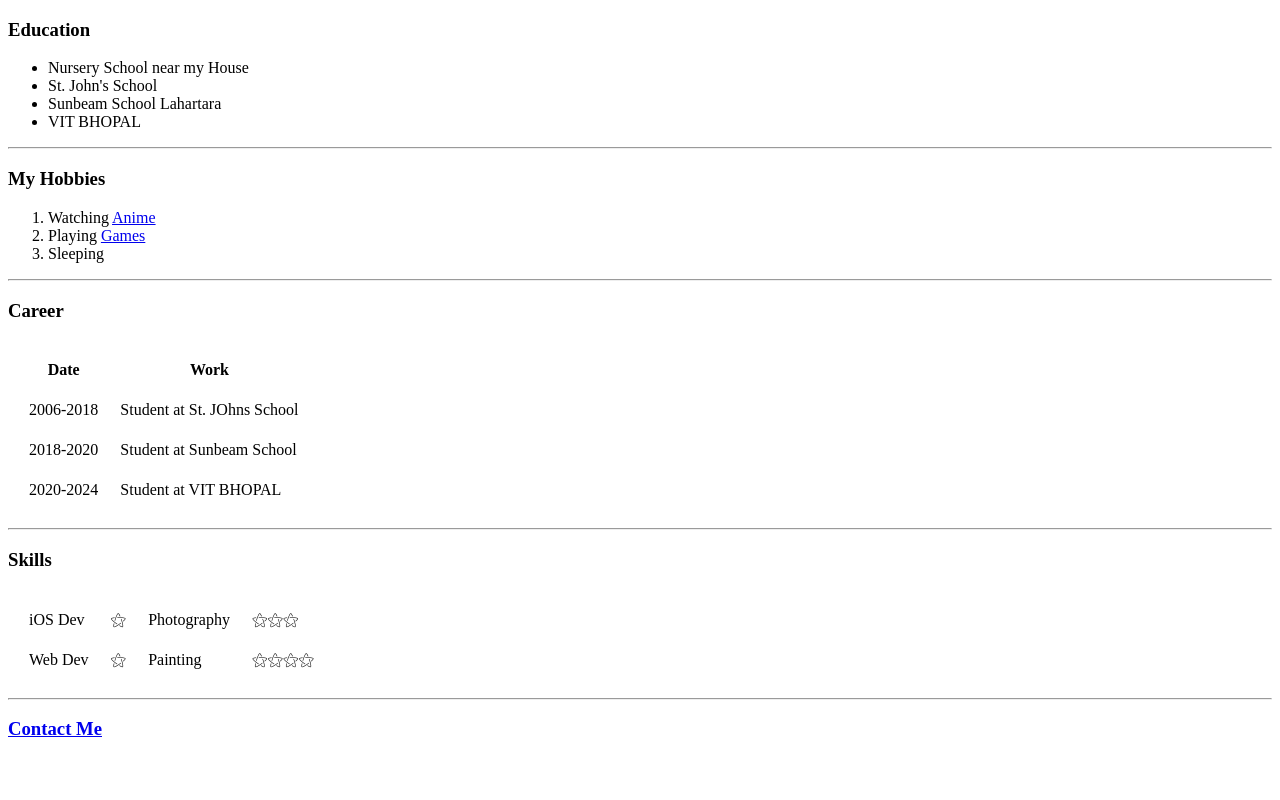
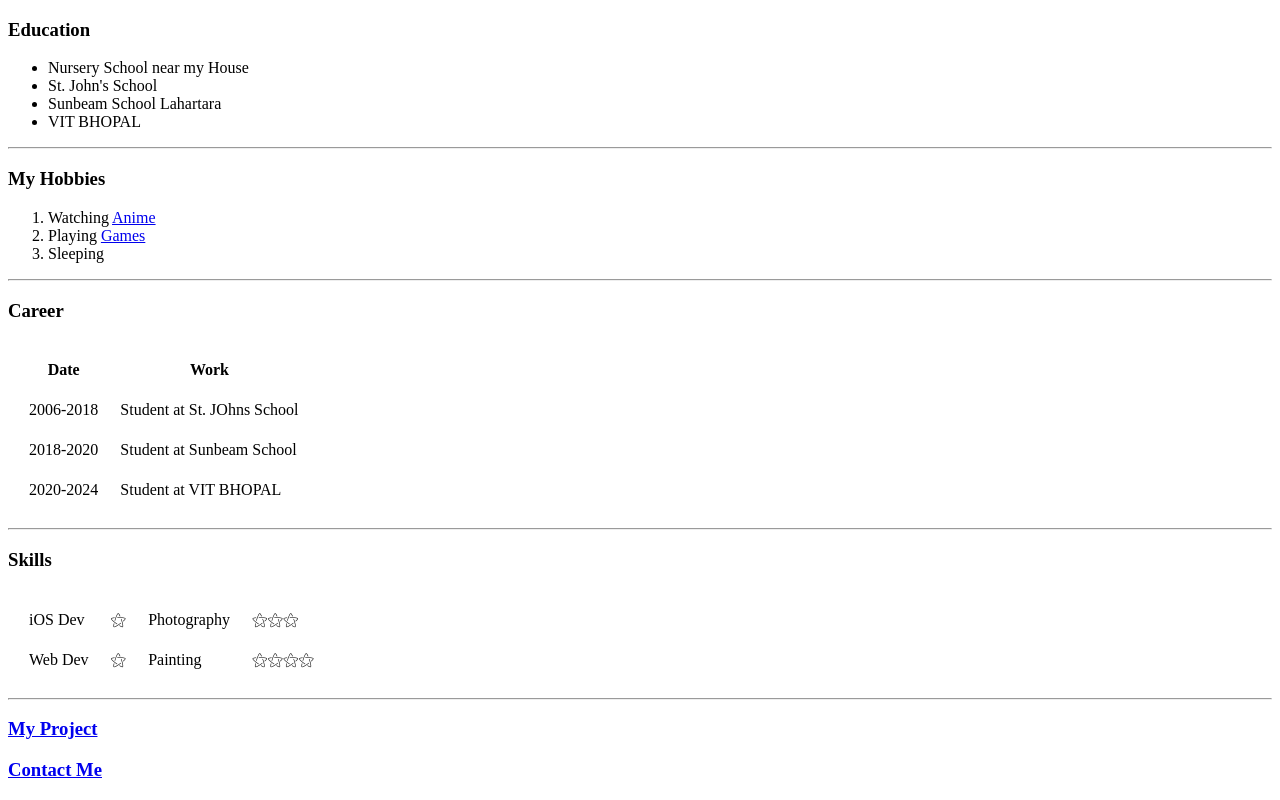
Before and after one commit to Dark8203/cv, a plain HTML site: page index.html in a window 1280 px wide. Shown: the part 427-1227 px from the top of the page. Before the commit the page ends 1186 px from the top, so only its background shows below. Drawn offline with Linux system fonts and the light colour scheme.

Commit message:
Added another link

```diff
--- a/index.html
+++ b/index.html
@@ -75,6 +75,7 @@
       </tbody>
     </table>
   <hr>
+  <h3><a href="MySomething.html">My Project</a></h3>
   <h3><a href="ContactMe.html">Contact Me</a></h3>
   </body>
 
```
